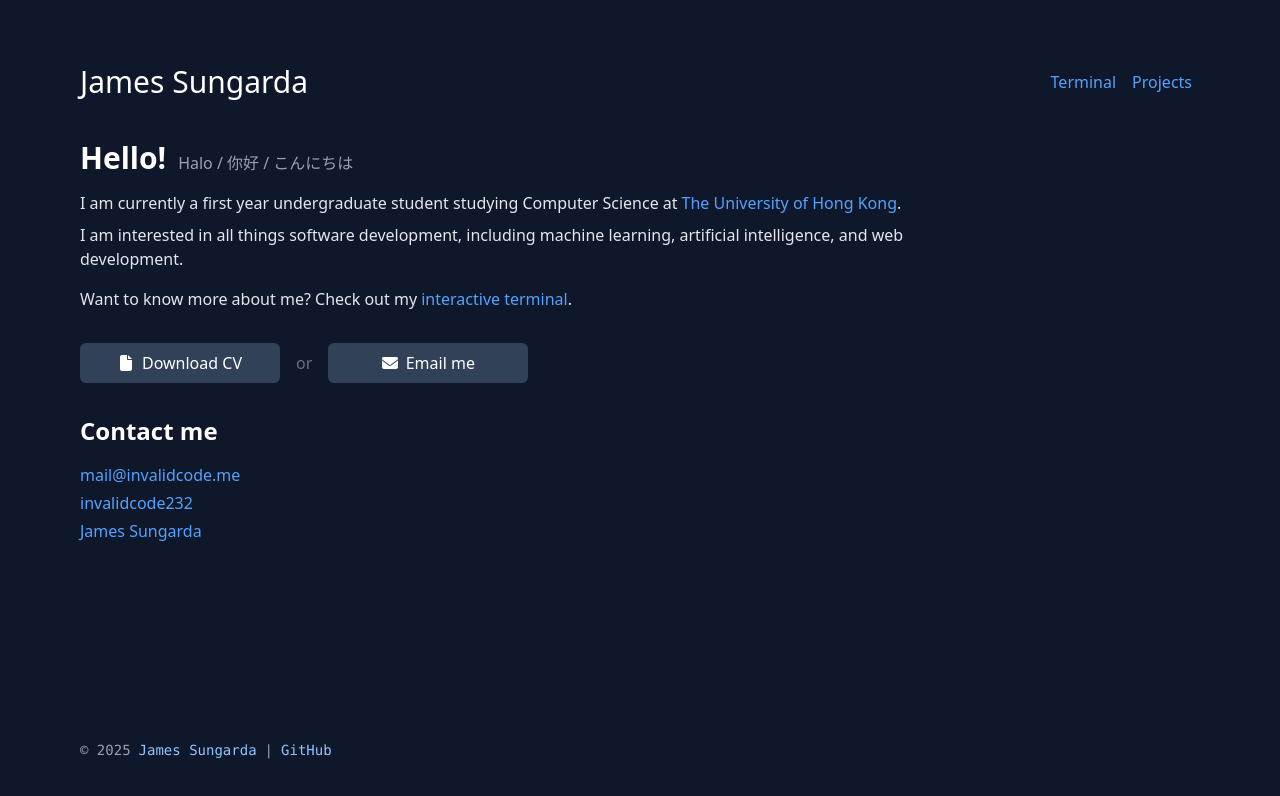
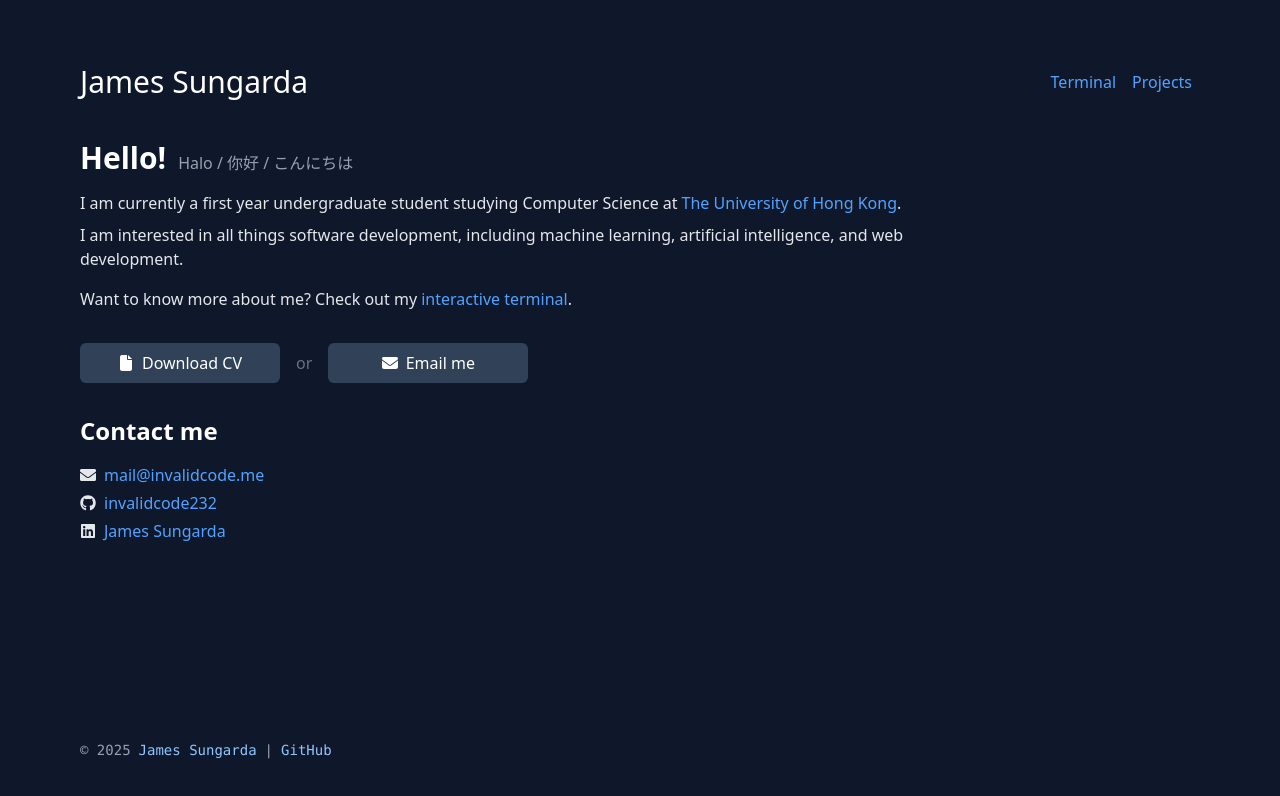
Before and after one commit to invalidcode232/invalidcode232.github.io, a React (Vite) app: page / in a window 1280 px wide. Shown: the top 796 px of the page. Built offline with nearby package versions, Linux system fonts and the light colour scheme.

Commit message:
feat: display icon in contact list

```diff
--- a/src/pages/Home.tsx
+++ b/src/pages/Home.tsx
@@ -77,6 +77,7 @@ function Home() {
                             key={contact.name}
                             className="mb-1 flex items-center"
                         >
+                            <contact.icon className="mr-2" />
                             <a
                                 href={contact.href}
                                 className="text-blue-400 hover:underline"
```
